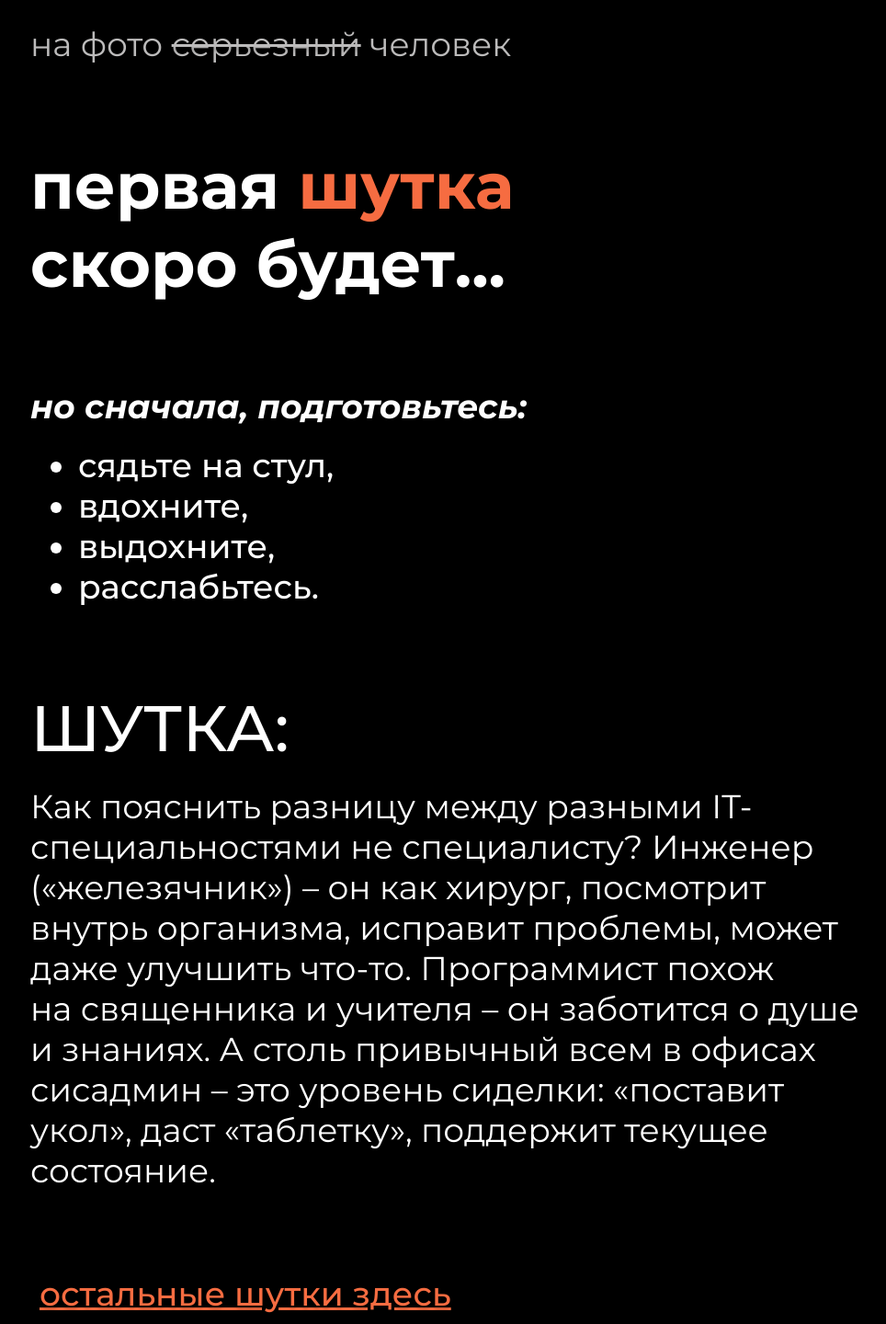
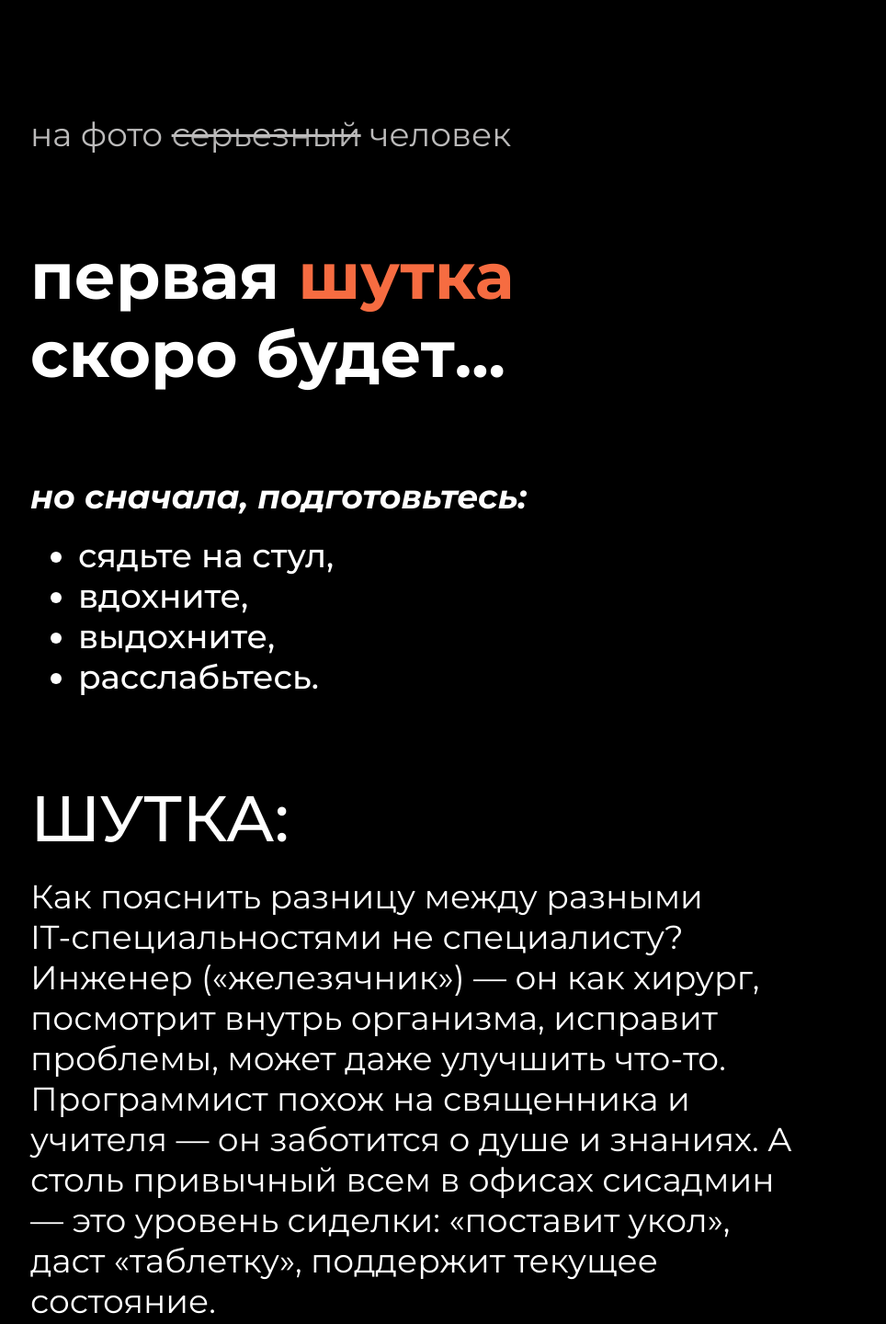
Before and after one commit to ikisel/test-090421, a plain HTML site: page index.html in a window 1280 px wide. Shown: the part 1140-2580 px from the top of the page at 92% size, without its empty margins (180-1144 px from the left). Drawn offline with Linux system fonts and the light colour scheme.

Commit message:
add changes

```diff
--- a/css/style.css
+++ b/css/style.css
@@ -47,7 +47,12 @@ body {
     color: #F66C41;
 }
 
+.del {
+    text-decoration: line-through;
+}
+
 .promo-description {
+    margin-top: 128px;
     margin-left: 73px;
     margin-bottom: 90px;
     color: #BCBBBB;
@@ -63,6 +68,7 @@ body {
     font-weight: 700;
     font-size: 36px;
     line-height: 44px;
+    font-style: italic;
 }
 
 ul {
@@ -94,6 +100,7 @@ ul {
     font-weight: 400;
     font-size: 36px;
     line-height: 44px;
+
 }
 
 .footer-text {
--- a/index.html
+++ b/index.html
@@ -18,14 +18,14 @@
         <nav>
             <h1 class="visually-hidden">разработчик</h1>
             <p class="page-title">10 <span class="orange-text"><strong>смешных</strong></span>?
-                шуток<br>для&nbspразрботчика </p>
+                шуток<br>для&nbspразрботчика</p>
         </nav>
     </header>
     <main>
         <section class="promo container">
-            <h2 class="promo-description">на&nbspфото <del>серьезный</del> человек</h2>
+            <h2 class="promo-description">на&nbspфото <span class="del">серьезный</span> человек</h2>
             <p class="page-title">первая <span class="orange-text">шутка</span><br>скоро будет...</p>
-            <p class="page-topic"><i>но&nbspсначала, подготовьтесь:</i></p>
+            <p class="page-topic">но&nbspсначала, подготовьтесь:</p>
             <ul class="list">
                 <li>сядьте на&nbspстул,</li>
                 <li>вдохните,</li>
@@ -35,11 +35,12 @@
         </section>
         <section class="about container">
             <h3 class="about-title">ШУТКА:</h3>
-            <p class="about-description">Как пояснить разницу между разными IT-специальностями не&nbspспециалисту?
-                Инженер («железячник») – он как хирург, посмотрит внутрь организма, исправит проблемы, может даже
-                улучшить что-то. Программист похож на&nbspсвященника и&nbspучителя – он заботится о&nbspдуше и знаниях.
-                А&nbspстоль привычный всем в&nbspофисах сисадмин – это уровень сиделки: «поставит укол», даст
-                «таблетку», поддержит текущее состояние.</p>
+            <p class="about-description">Как пояснить разницу между разными<br>IT-специальностями
+                не&nbsp;специалисту?<br>Инженер (&laquo;железячник&raquo;) &mdash; он как хирург, посмотрит внутрь
+                организма, исправит проблемы, может даже улучшить что-то. Программист похож на&nbsp;священника и<br>
+                учителя &mdash; он заботится о&nbsp;душе и знаниях. А столь привычный всем в&nbsp;офисах сисадмин<br>
+                &mdash; это уровень сиделки: &laquo;поставит укол&raquo;,<br>даст &laquo;таблетку&raquo;, поддержит
+                текущее<br>состояние.</p>
         </section>
     </main>
     <footer class="container">
```
